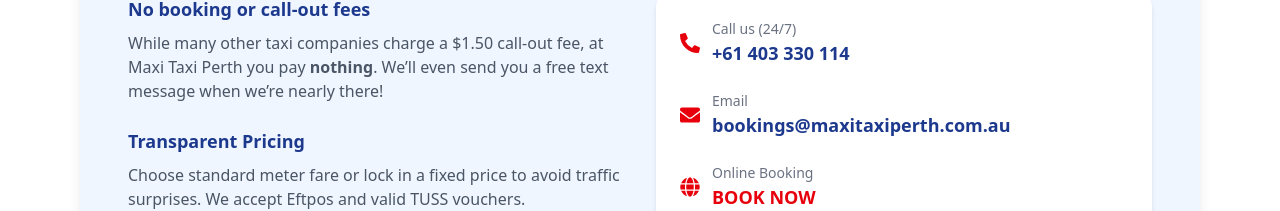
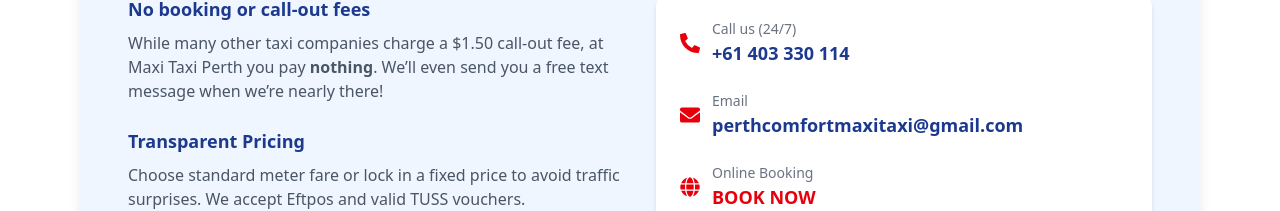
Before and after one commit to Raisul-24/comfort-maxitaxi-client, a React (Vite) app: page /contact in a window 1280 px wide. Shown: the part 501-712 px from the top of the page. Built offline with nearby package versions, Linux system fonts and the light colour scheme.

Commit message:
fix email

```diff
--- a/src/Pages/Contact.jsx
+++ b/src/Pages/Contact.jsx
@@ -80,7 +80,7 @@
                             <div>
                                 <p className="text-sm text-gray-500">Email</p>
                                 <p className="text-lg font-bold text-blue-900">
-                                    bookings@maxitaxiperth.com.au
+                                    perthcomfortmaxitaxi@gmail.com
                                 </p>
                             </div>
                         </div>
```
